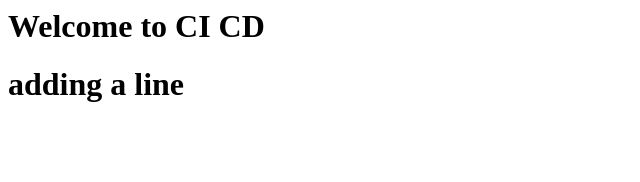
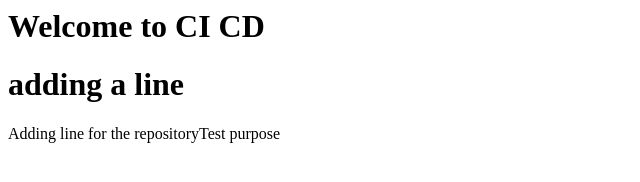
Before and after one commit to karthiksomashekhar/Jenkins_Test, a plain HTML site: page index.html in a window 1280 px wide. Shown: the whole page, without its empty margins (0-640 px from the left). Drawn offline with Linux system fonts and the light colour scheme.

Commit message:
First Repository

```diff
--- a/index.html
+++ b/index.html
@@ -1,4 +1,5 @@
 <html>
 	<h1> Welcome to CI CD </h1>
 	<h1> adding a line </h1>
+	Adding line for the repositoryTest purpose
 </html>
```
